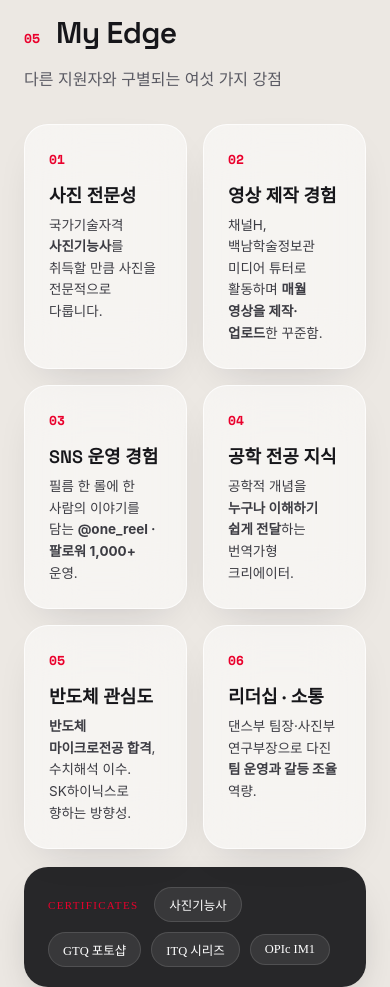
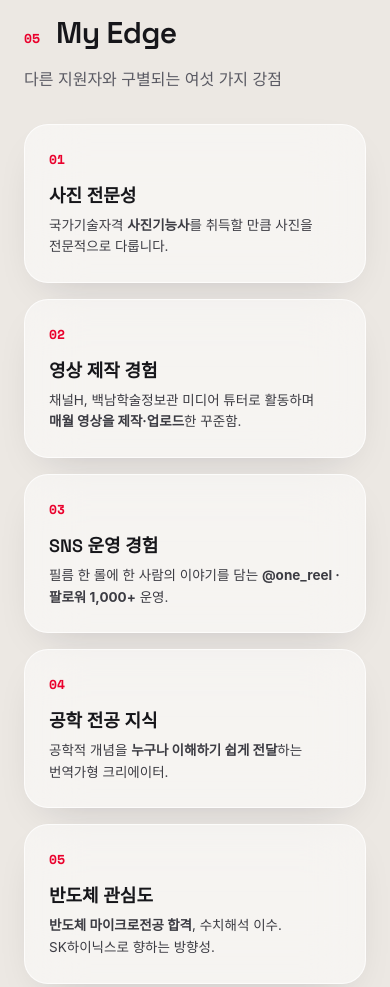
Before and after one commit to hanze9115-lgtm/skce-portfolio, a plain HTML site: page index.html in a window 390 px wide. Shown: the part 10640-11627 px from the top of the page. Drawn offline with Linux system fonts and the light colour scheme; a web font is replaced by a local one.

Commit message:
Stack Edge cards to single column on mobile

```diff
--- a/style.css
+++ b/style.css
@@ -565,8 +565,8 @@ img.slot-img[src]:not([src=""]) ~ div[style*="1.5px dashed"] {
     grid-template-columns: 1fr !important;
   }
 
-  /* Edge 3열 → 2열 */
-  [data-edge-grid] { grid-template-columns: repeat(2, 1fr) !important; }
+  /* Edge 3열 → 1열 (세로 쌓기) */
+  [data-edge-grid] { grid-template-columns: 1fr !important; }
 
   /* Roadmap 248px+1fr → 1열 */
   [data-roadmap-grid] > [data-reveal] { grid-template-columns: 1fr !important; }
```
